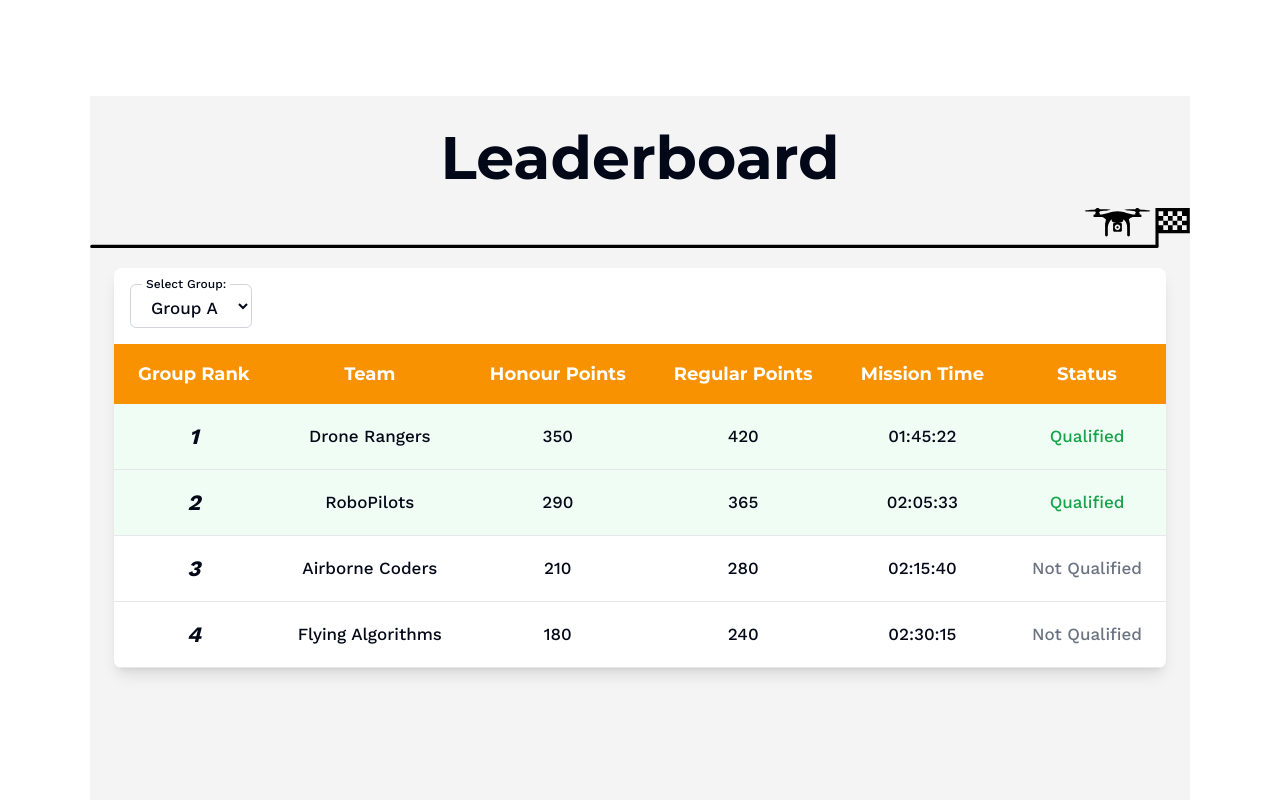
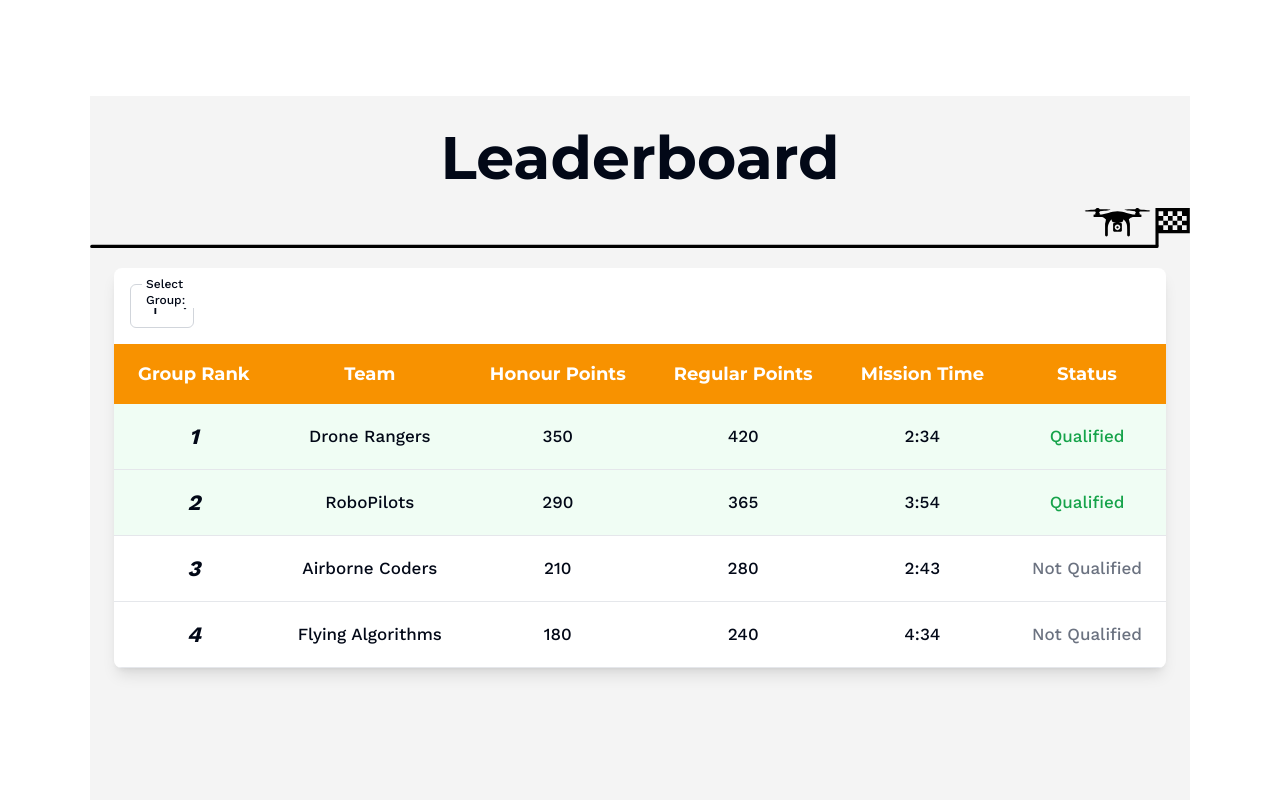
Before and after one commit to codersforcauses/Robodrone, a Next.js app in the folder client/: page /leaderboard in a window 1280 px wide. Shown: the top 800 px of the page. Built offline with nearby package versions, Linux system fonts and the light colour scheme.

Commit message:
feat(leaderboard): chang mock data to match API data format

```diff
--- a/client/src/components/ui/Leaderboard/List.tsx
+++ b/client/src/components/ui/Leaderboard/List.tsx
@@ -1,131 +1,144 @@
 import { useEffect, useState } from "react";
+
+const groupNames: String[] = ["Group A", "Group B", "Group C"];
 
 export default function List({ data = [] }) {
   // Mock data for development (with four teams per group)
   const mockData = [
     // Group A teams
     {
-      groupRank: 1,
-      teamName: "Drone Rangers",
-      honourPoints: 350,
-      regularPoints: 420,
-      missionTime: "01:45:22",
-      group: "Group A",
-      qualified: true,
+      team_name: "Drone Rangers",
+      honor_points: 350,
+      regular_points: 420,
+      total_time_seconds: 154,
+      group: 1,
     },
     {
-      groupRank: 2,
-      teamName: "RoboPilots",
-      honourPoints: 290,
-      regularPoints: 365,
-      missionTime: "02:05:33",
-      group: "Group A",
-      qualified: true,
+      team_name: "RoboPilots",
+      honor_points: 290,
+      regular_points: 365,
+      total_time_seconds: 234,
+      group: 1,
     },
     {
-      groupRank: 3,
-      teamName: "Airborne Coders",
-      honourPoints: 210,
-      regularPoints: 280,
-      missionTime: "02:15:40",
-      group: "Group A",
-      qualified: false,
+      team_name: "Airborne Coders",
+      honor_points: 210,
+      regular_points: 280,
+      total_time_seconds: 163,
+      group: 1,
     },
     {
-      groupRank: 4,
-      teamName: "Flying Algorithms",
-      honourPoints: 180,
-      regularPoints: 240,
-      missionTime: "02:30:15",
-      group: "Group A",
-      qualified: false,
+      team_name: "Flying Algorithms",
+      honor_points: 180,
+      regular_points: 240,
+      total_time_seconds: 274,
+      group: 1,
     },
 
     // Group B teams
     {
-      groupRank: 1,
-      teamName: "Sky Navigators",
-      honourPoints: 320,
-      regularPoints: 380,
-      missionTime: "01:52:10",
-      group: "Group B",
-      qualified: true,
+      team_name: "Sky Navigators",
+      honor_points: 320,
+      regular_points: 380,
+      total_time_seconds: 198,
+      group: 2,
     },
     {
-      groupRank: 2,
-      teamName: "Circuit Flyers",
-      honourPoints: 250,
-      regularPoints: 310,
-      missionTime: "02:18:20",
-      group: "Group B",
-      qualified: true,
+      team_name: "Circuit Flyers",
+      honor_points: 250,
+      regular_points: 310,
+      total_time_seconds: 193,
+      group: 2,
     },
     {
-      groupRank: 3,
-      teamName: "Byte Squadron",
-      honourPoints: 220,
-      regularPoints: 290,
-      missionTime: "02:25:17",
-      group: "Group B",
-      qualified: false,
+      team_name: "Byte Squadron",
+      honor_points: 220,
+      regular_points: 290,
+      total_time_seconds: 198,
+      group: 2,
     },
     {
-      groupRank: 4,
-      teamName: "Quantum Wings",
-      honourPoints: 190,
-      regularPoints: 250,
-      missionTime: "02:35:45",
-      group: "Group B",
-      qualified: false,
+      team_name: "Quantum Wings",
+      honor_points: 190,
+      regular_points: 250,
+      total_time_seconds: 183,
+      group: 2,
     },
 
     // Group C teams
     {
-      groupRank: 1,
-      teamName: "Aerial Mechanics",
-      honourPoints: 270,
-      regularPoints: 340,
-      missionTime: "02:11:45",
-      group: "Group C",
-      qualified: true,
+      team_name: "Aerial Mechanics",
+      honor_points: 270,
+      regular_points: 340,
+      total_time_seconds: 348,
+      group: 3,
     },
     {
-      groupRank: 2,
-      teamName: "PropCoders",
-      honourPoints: 240,
-      regularPoints: 300,
-      missionTime: "02:20:30",
-      group: "Group C",
-      qualified: true,
+      team_name: "PropCoders",
+      honor_points: 240,
+      regular_points: 300,
+      total_time_seconds: 314,
+      group: 3,
     },
     {
-      groupRank: 3,
-      teamName: "Binary Flyers",
-      honourPoints: 200,
-      regularPoints: 270,
-      missionTime: "02:28:55",
-      group: "Group C",
-      qualified: false,
+      team_name: "Binary Flyers",
+      honor_points: 200,
+      regular_points: 270,
+      total_time_seconds: 109,
+      group: 3,
     },
     {
-      groupRank: 4,
-      teamName: "Aerodynamic Devs",
-      honourPoints: 170,
-      regularPoints: 230,
-      missionTime: "02:38:20",
-      group: "Group C",
-      qualified: false,
+      team_name: "Aerodynamic Devs",
+      honor_points: 170,
+      regular_points: 230,
+      total_time_seconds: 54,
+      group: 3,
     },
   ];
 
   // Use provided data or fallback to mock data
-  const teamsData = data.length > 0 ? data : mockData;
+  const rawData = data.length > 0 ? data : mockData;
 
   // Get unique groups for dropdown
-  const groups = [...new Set(teamsData.map((item) => item.group))];
+  const groups = [...new Set(rawData.map((item) => item.group))];
+
+  function addCalculatedFields(rawData: any) {
+    let teamsData: Array<any> = [];
+
+    for (let i = 0; i < groups.length; i++) {
+      // For each group
+      // Get all the teams in that group
+      let groupData = rawData.filter((team) => {
+        return team.group === i;
+      });
+
+      // Sort them descending by points
+      groupData.sort((teamA, teamB) => {
+        console.log(teamA.regular_points, teamB.regular_points);
+        return teamB.regular_points - teamA.regular_points;
+      });
+
+      // Add each of those teams into the teamData with calculated fields
+      for (let j = 0; j < groupData.length; j++) {
+        let team = groupData[j];
+        team.group_rank = j + 1;
+        team.qualified = team.group_rank <= 2;
+        team.mission_time =
+          "" +
+          Math.floor(team.total_time_seconds / 60) +
+          ":" +
+          (team.total_time_seconds % 60);
+        teamsData.push(team);
+      }
+    }
+    return teamsData;
+  }
+
+  // Add calculated fields group_rank and qualified to the data
+  const teamsData = addCalculatedFields(rawData);
 
   // Initialize selectedGroup with the first group instead of "All Groups"
-  const [selectedGroup, setSelectedGroup] = useState(groups[0] || "Group A");
+  const [selectedGroup, setSelectedGroup] = useState(groups[0] || 1);
 
   // Filter data for the selected group only
   const displayData = teamsData.filter((item) => item.group === selectedGroup);
@@ -181,12 +194,12 @@ export default function List({ data = [] }) {
                 }`}
               >
                 <td className="body-lg px-6 py-4 font-bold italic">
-                  {row.groupRank}
+                  {row.group_rank}
                 </td>
-                <td className="px-6 py-4">{row.teamName}</td>
-                <td className="px-6 py-4">{row.honourPoints}</td>
-                <td className="px-6 py-4">{row.regularPoints}</td>
-                <td className="px-6 py-4">{row.missionTime}</td>
+                <td className="px-6 py-4">{row.team_name}</td>
+                <td className="px-6 py-4">{row.honor_points}</td>
+                <td className="px-6 py-4">{row.regular_points}</td>
+                <td className="px-6 py-4">{row.mission_time}</td>
                 <td className="px-6 py-4">
                   {row.qualified ? (
                     <span className="font-medium text-green-600">
```
